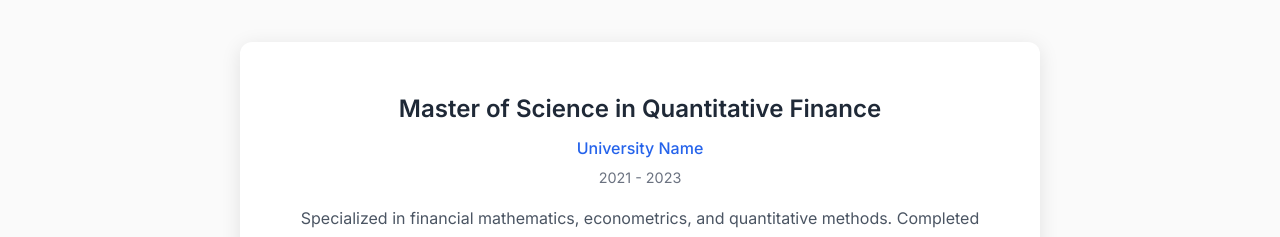
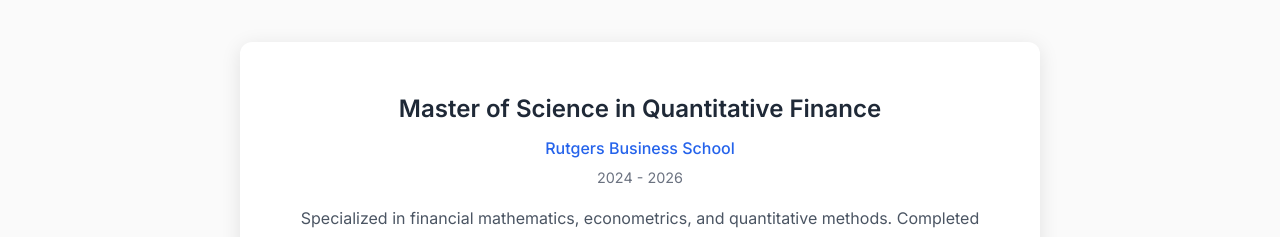
Before and after one commit to QO2021/SuperResume, a plain HTML site: page index.html in a window 1280 px wide. Shown: the part 2980-3217 px from the top of the page. Drawn offline with Linux system fonts and the light colour scheme.

Commit message:
Update education and contact information with Rutgers Business School details

```diff
--- a/index.html
+++ b/index.html
@@ -123,8 +123,8 @@
                 <div class="education-grid">
                     <div class="education-card">
                         <h3>Master of Science in Quantitative Finance</h3>
-                        <p class="institution">University Name</p>
-                        <p class="period">2021 - 2023</p>
+                        <p class="institution">Rutgers Business School</p>
+                        <p class="period">2024 - 2026</p>
                         <p class="description">
                             Specialized in financial mathematics, econometrics, and quantitative methods.
                             Completed thesis on algorithmic trading strategies and market microstructure analysis.
```
